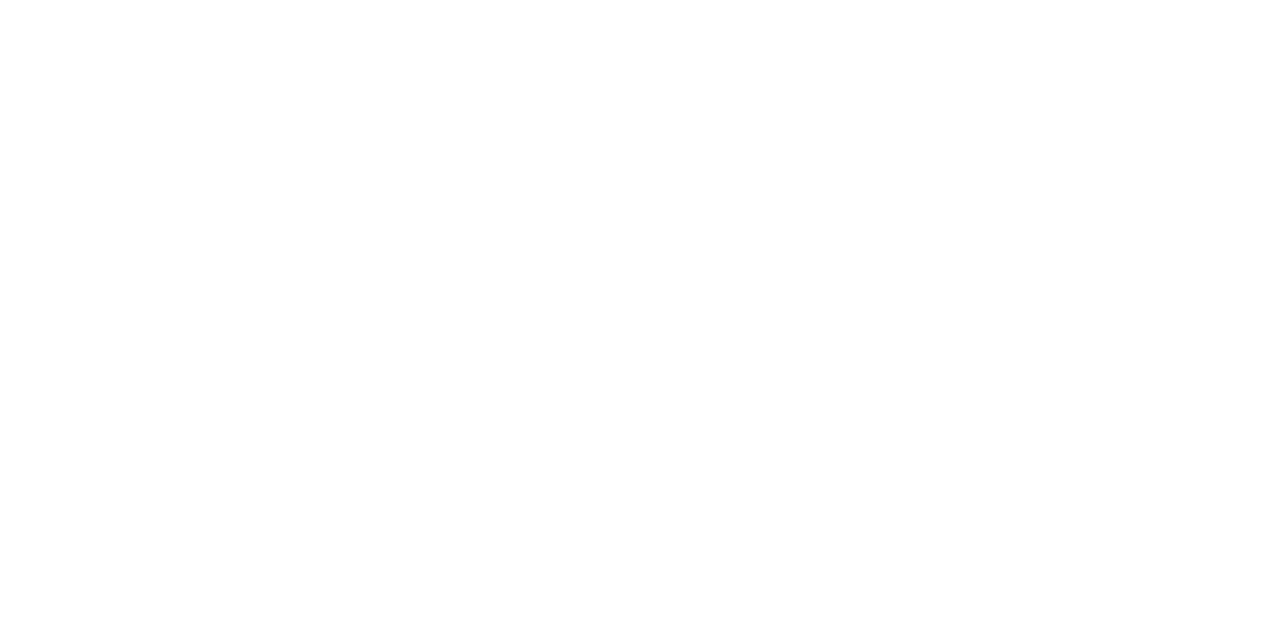
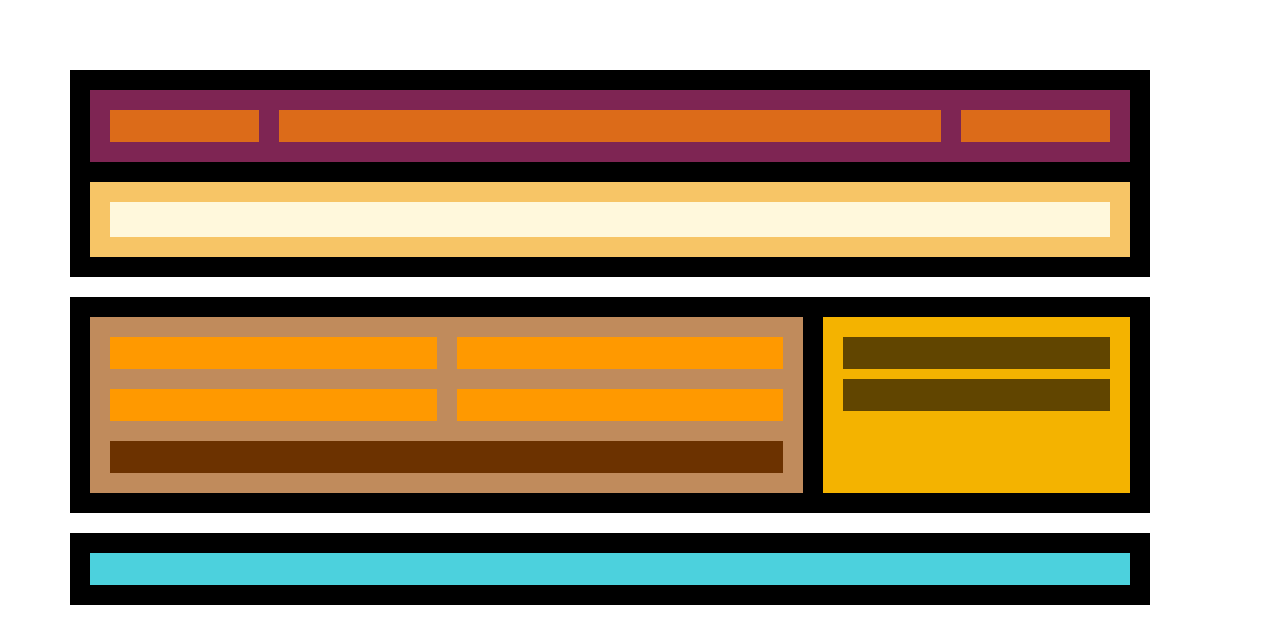
Before and after one commit to GusFDLPBarcelona/Gustavo-Mujica-Sprint-1-1-Angular-, a plain HTML site: page index.html in a window 1280 px wide. Drawn offline with Linux system fonts and the light colour scheme; the site is published under a folder, as on GitHub Pages, so addresses that start at the root find nothing.

Commit message:
Corregido error de enlace a la hora de estilos css.

```diff
--- a/index.html
+++ b/index.html
@@ -8,7 +8,7 @@
 
   <title>Gustavo Mujica Sprint 1.1 Angular</title>
 
-  <link rel="stylesheet" href="/css/estilos.css">
+  <link rel="stylesheet" href="css/estilos.css">
 
 </head>
 
```
